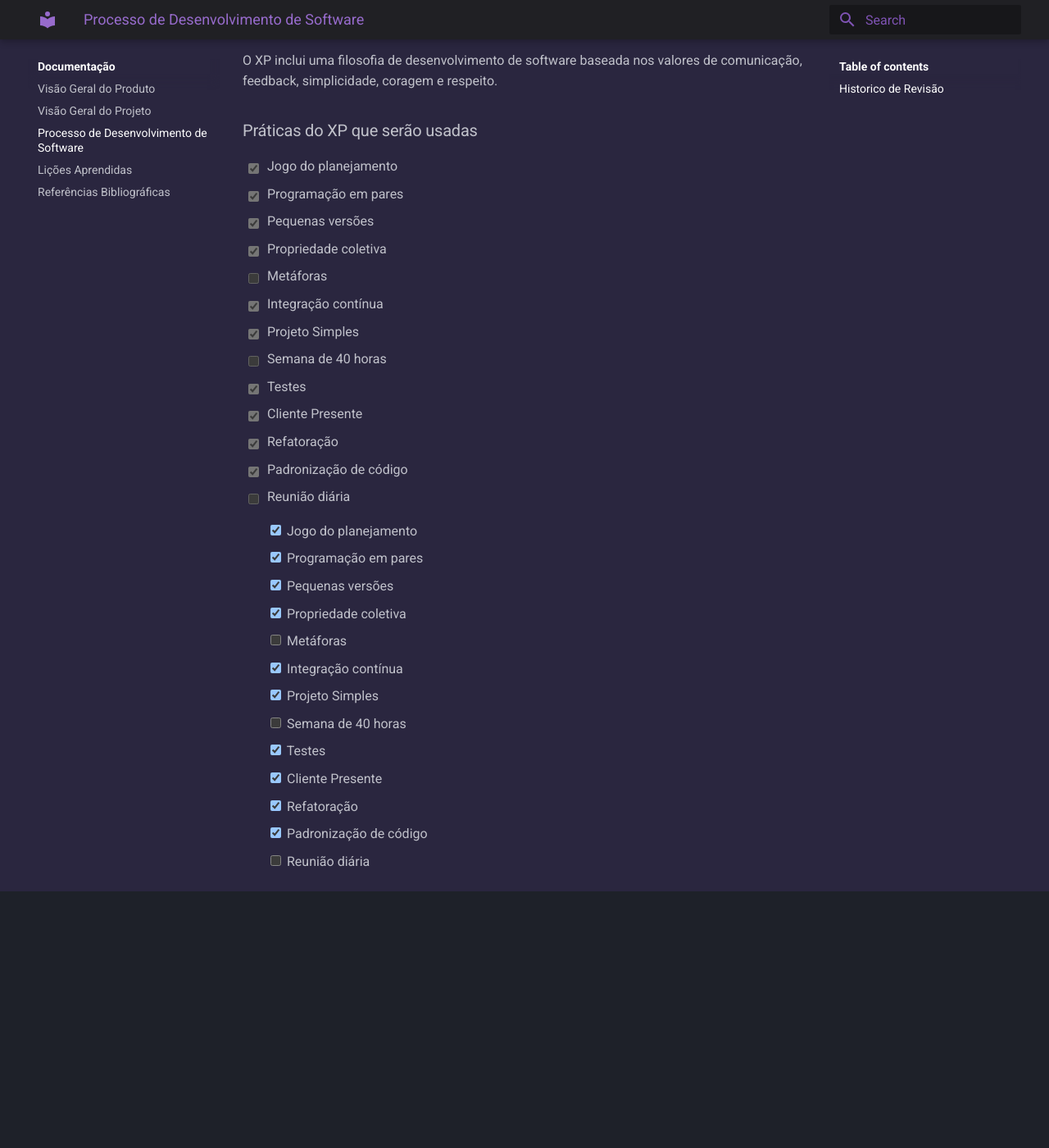
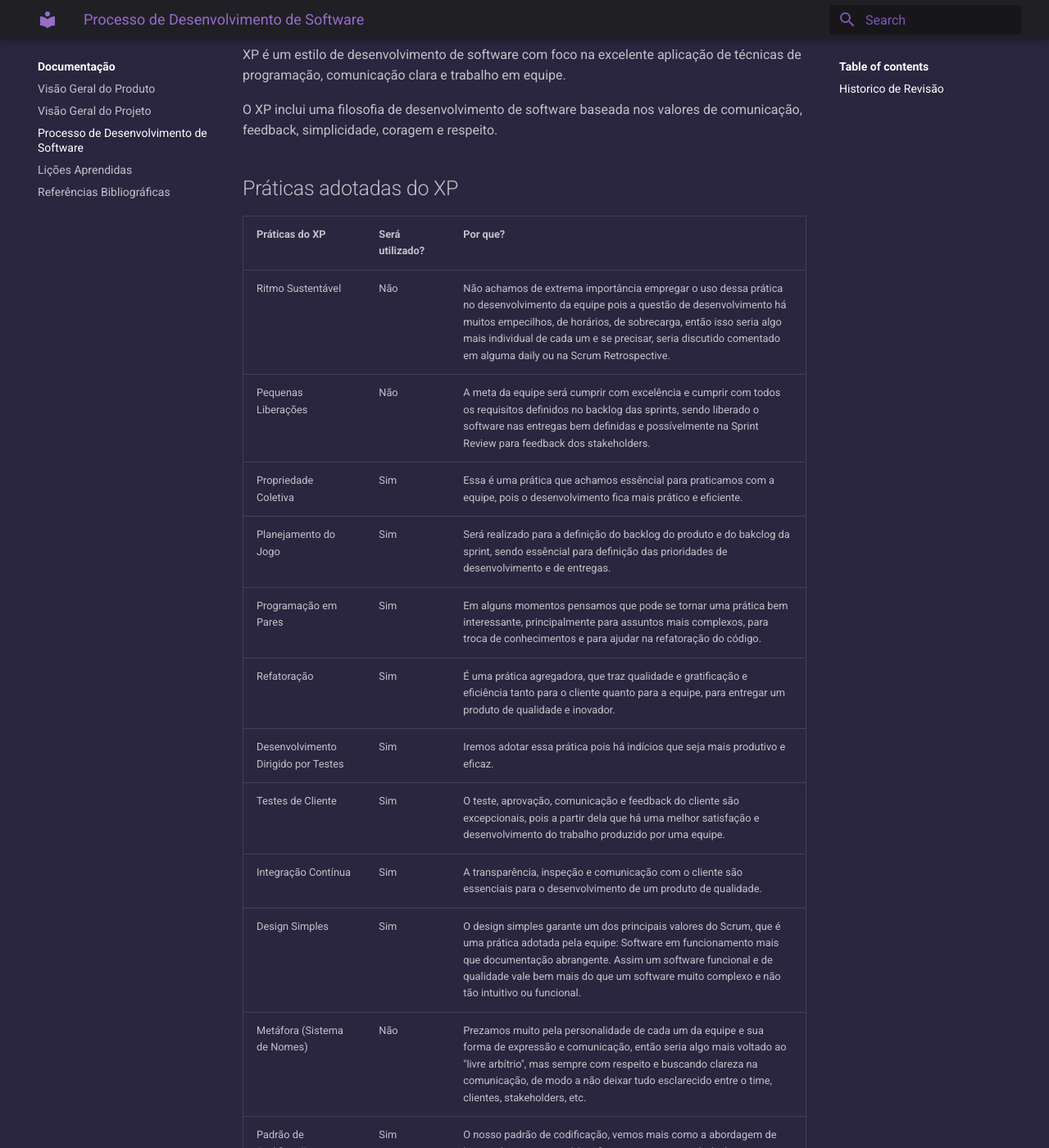
Before and after one commit to mdsreq-fga-unb/2023.1-TwoDo, an MkDocs documentation site: the page built from docs/documentacao/processoDesenvolvimento.md, in a window 1280 px wide and 1400 px high, scrolled down 1234 px. Shown: the whole window at 82% size. Built offline with MkDocs 1.6.1 and Material for MkDocs 9.7.7, drawn with Linux system fonts in a browser that asks for light colours; before the commit the page ends 2321 px from its top, so only the background shows below that; some of the changed text lies outside the part shown.

Commit message:
Atualizando o processo de Desenvolvimento

```diff
--- a/docs/documentacao/processoDesenvolvimento.md
+++ b/docs/documentacao/processoDesenvolvimento.md
@@ -9,15 +9,16 @@
 
 Para o desenvolvimento do produto, a equipe utilizará fundamentalmente terá algumas práticas como: comunicação, simplicidade, feedback, coragem e respeito. Na mesma linhagem, seguiremos de forma híbrida, algumas práticas de desenvolvimento de software envolvendo "XP" com o método de gerenciamento de projetos "Scrum", assim como seus valores, princípios, filosofias e práticas, com algumas básicas adaptações.
 
+-----------------------------------------------------------------------------------------------------------------
 # Scrum
 
 Scrum é um framework leve que ajuda pessoas,times e organizações a gerar valor por meio de soluções adaptativas para problemas complexos.
 
-### Separação dos papéis
+## Separação dos papéis
 
  O time será divido entre o Product Owner (PO), o Scrum Master e o Scrum Team.
 
-### Práticas adotadas do Scrum
+## Práticas adotadas do Scrum
 
  - Definição do Product Backlog;
 - Sprint Planning Meeting
@@ -38,45 +39,20 @@
 
 O XP inclui uma filosofia de desenvolvimento de software baseada nos valores de comunicação, feedback, simplicidade, coragem e respeito.
 
-### Práticas do XP que serão usadas
+## Práticas adotadas do XP
 
-- [x] Jogo do planejamento
-- [x] Programação em pares
-- [x] Pequenas versões
-- [x] Propriedade coletiva
-- [ ] Metáforas
-- [x] Integração contínua
-- [x] Projeto Simples
-- [ ] Semana de 40 horas
-- [x] Testes
-- [x] Cliente Presente
-- [x] Refatoração
-- [x] Padronização de código
-- [ ] Reunião diária
-
-<ul>
-  <li><input type="checkbox" checked class="checkbox" id='TESTE'> Jogo do planejamento</li>
-  <li><input type="checkbox" checked class="checkbox"> Programação em pares</li>
-  <li><input type="checkbox" checked class="checkbox"> Pequenas versões</li>
-  <li><input type="checkbox" checked class="checkbox"> Propriedade coletiva</li>
-  <li><input type="checkbox"> Metáforas</li>
-  <li><input type="checkbox" checked class="checkbox"> Integração contínua</li>
-  <li><input type="checkbox" checked class="checkbox"> Projeto Simples</li>
-  <li><input type="checkbox"> Semana de 40 horas</li>
-  <li><input type="checkbox" checked class="checkbox"> Testes</li>
-  <li><input type="checkbox" checked class="checkbox"> Cliente Presente</li>
-  <li><input type="checkbox" checked class="checkbox"> Refatoração</li>
-  <li><input type="checkbox" checked class="checkbox"> Padronização de código</li>
-  <li><input type="checkbox"> Reunião diária</li>
-</ul>
-
-<script>
-var checkbox = document.getElementsByClassName('checkbox')
-
-for (var i = 0; i < checkbox.length; i++) {
-    checkbox[i].addEventListener('click', (e) => {
-    e.preventDefault()
-})
-}
-
-</script>
+| Práticas do XP | Será utilizado? | Por que? |
+|----------------|----------|-----------|
+| Ritmo Sustentável|Não|Não achamos de extrema importância  empregar o uso dessa prática no desenvolvimento da equipe pois a questão de desenvolvimento há muitos empecilhos, de horários, de sobrecarga, então isso seria algo mais individual de cada um e se precisar, seria discutido comentado em alguma daily ou na Scrum Retrospective. |
+|Pequenas Liberações| Não | A meta da equipe será cumprir com excelência e cumprir com todos os requisitos definidos no backlog das sprints, sendo liberado o software nas entregas bem definidas e possívelmente na Sprint Review para feedback dos stakeholders.|
+|Propriedade Coletiva| Sim |Essa é uma prática que achamos essêncial para praticamos com a equipe, pois o desenvolvimento fica mais prático e eficiente.|
+Planejamento do Jogo|Sim|Será realizado para a definição do backlog do produto e do bakclog da sprint, sendo essêncial para definição das prioridades de desenvolvimento e de entregas. |
+Programação em Pares|Sim|Em alguns momentos pensamos que pode se tornar uma prática bem interessante, principalmente para assuntos mais complexos, para troca de conhecimentos e para ajudar na refatoração do código.|
+|Refatoração| Sim | É uma prática agregadora, que traz qualidade e gratificação e eficiência tanto para o cliente quanto para a equipe, para entregar um produto de qualidade e inovador.|
+Desenvolvimento Dirigido por Testes| Sim | Iremos adotar essa prática pois há indícios que seja mais produtivo e eficaz.|
+|Testes de Cliente| Sim | O teste, aprovação, comunicação e feedback do cliente são excepcionais, pois a partir dela que há uma melhor satisfação e desenvolvimento do trabalho produzido por uma equipe.|
+Integração Contínua | Sim | A transparência, inspeção e comunicação com o cliente são essenciais para o desenvolvimento de um produto de qualidade.|
+|Design Simples| Sim | O design simples garante um dos principais valores do Scrum, que é uma prática adotada pela equipe: Software em funcionamento mais que documentação abrangente. Assim um software funcional e de qualidade vale bem mais do que um software muito complexo e não tão intuitivo ou funcional.|
+|Metáfora (Sistema de Nomes)| Não | Prezamos muito pela personalidade de cada um da equipe e sua forma de expressão e comunicação, então seria algo mais voltado ao "livre arbítrio", mas sempre com respeito e buscando clareza na comunicação, de modo a não deixar tudo esclarecido entre o time, clientes, stakeholders, etc.|
+|Padrão de Codificação| Sim | O nosso padrão de codificação, vemos mais como a abordagem de boas práticas, para o código ficar mais compreensível e bem estruturado, de modo que esteja de fácil acesso ou alteração a todos os membros.|
+|Toda equipe| Sim | A equipe sempre deve estar conectada, compartilhando, transparecendo seus objetivos, ideias, criatividades, pensamentos agregadores ou cuidadosos, isso é fundamental para o desenvolvimento de um bom produto.|
```
